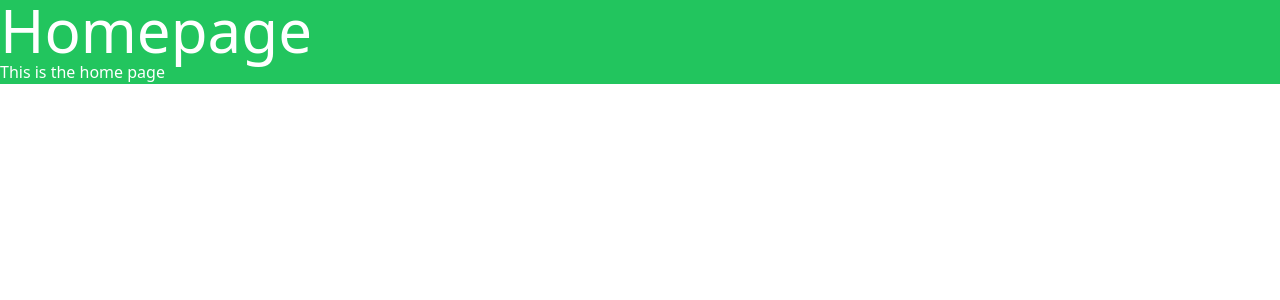
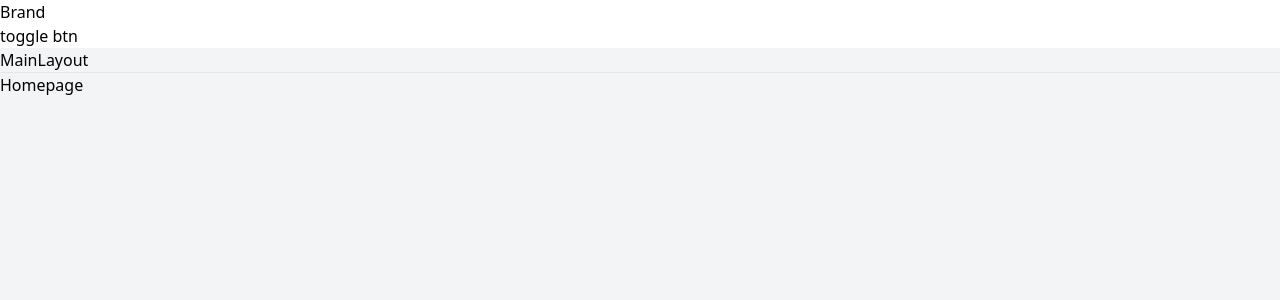
Before and after one commit to NhanVo-gmt/Admin-panel, a Next.js app: page / in a window 1280 px wide. Shown: the top 300 px of the page. Built offline with nearby package versions, Linux system fonts and the light colour scheme.

Commit message:
adding react icons

```diff
--- a/app/layout.js
+++ b/app/layout.js
@@ -1,3 +1,4 @@
+import MainLayout from "@/components/MainLayout";
 import "./globals.css";
 
 export const metadata = {
@@ -8,7 +9,9 @@ export const metadata = {
 export default function RootLayout({ children }) {
   return (
     <html lang="en">
-      <body>{children}</body>
+      <body>
+        <MainLayout>{children}</MainLayout>
+      </body>
     </html>
   );
 }
--- a/app/page.jsx
+++ b/app/page.jsx
@@ -2,9 +2,8 @@ import React from 'react'
 
 const HomePage = () => {
   return (
-    <div className='bg-green-500 text-white'>
-      <h1 className='text-6xl'>Homepage</h1>
-      <p>This is the home page</p>
+    <div>
+      <h1>Homepage</h1>
     </div>
   )
 }
--- /dev/null
+++ b/components/MainHeader.jsx
@@ -0,0 +1,12 @@
+import React from 'react'
+
+const MainHeader = () => {
+  return (
+    <div className='bg-white'>
+        <div>Brand</div>
+        <div>toggle btn</div>
+    </div>
+  )
+}
+
+export default MainHeader
--- /dev/null
+++ b/components/MainLayout.jsx
@@ -0,0 +1,15 @@
+import React from 'react'
+import MainHeader from './MainHeader'
+
+const MainLayout = ({children}) => {
+  return (
+    <div className='bg-gray-100 w-full min-h-screen'>
+        <MainHeader />
+        <h1>MainLayout</h1>
+        <hr />
+        <main>{children}</main>
+    </div>
+  )
+}
+
+export default MainLayout
--- a/package.json
+++ b/package.json
@@ -11,7 +11,8 @@
   "dependencies": {
     "next": "14.1.0",
     "react": "^18",
-    "react-dom": "^18"
+    "react-dom": "^18",
+    "react-icons": "^5.0.1"
   },
   "devDependencies": {
     "autoprefixer": "^10.4.17",
```
Also changed, not shown: 1 other file (tests, documents, lock files or other folders).
